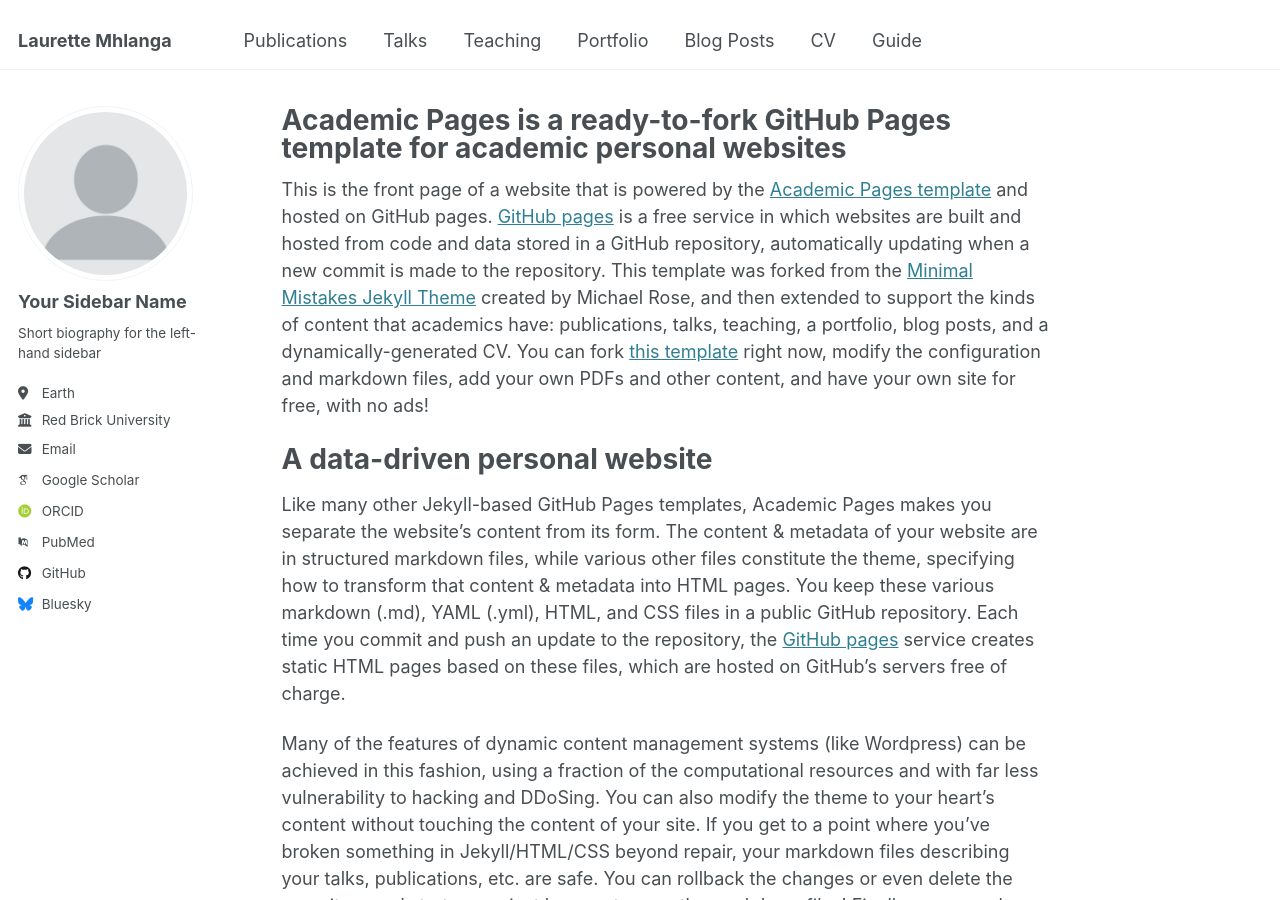
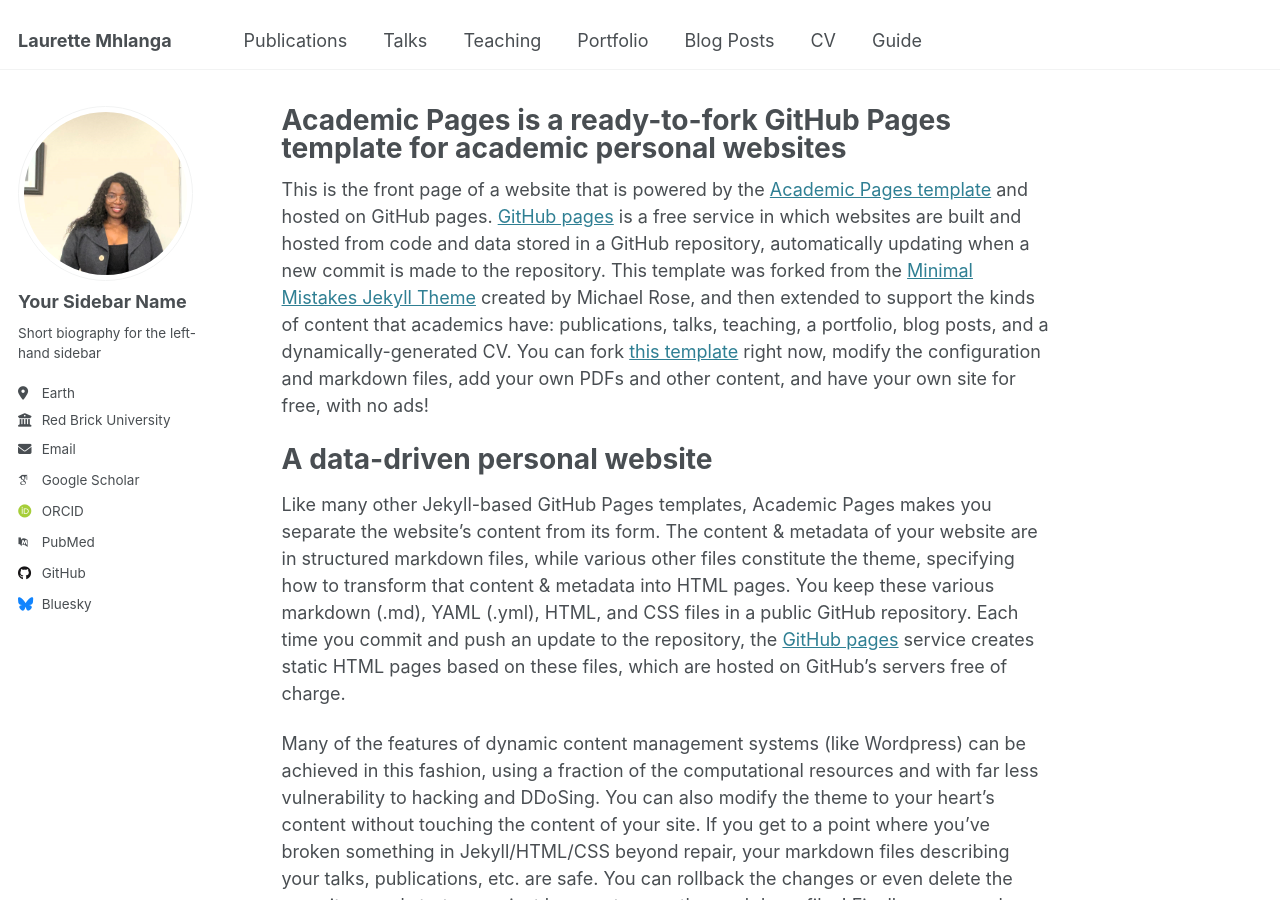
Before and after one commit to laurettemhlanga/LauretteMhlanga.github.io, a Jekyll site: the page built from _pages/about.md, in a window 1280 px wide and 900 px high. Built offline with Jekyll 4.4.1, drawn with Linux system fonts in a browser that asks for light colours; some web fonts are replaced.

Commit message:
add profile pic to _config.yml

```diff
--- a/_config.yml
+++ b/_config.yml
@@ -22,7 +22,7 @@ repository               : "https://github.com/laurettemhlanga"
 #               Additional customization can be done by editing /_includes/author-profile.html
 author:
   # Biographic information
-  avatar           : "profile.png"
+  avatar           : "laurette.png"
   name             : "Your Sidebar Name"
   pronouns         : # example: "she/her"
   bio              : "Short biography for the left-hand sidebar"
```
